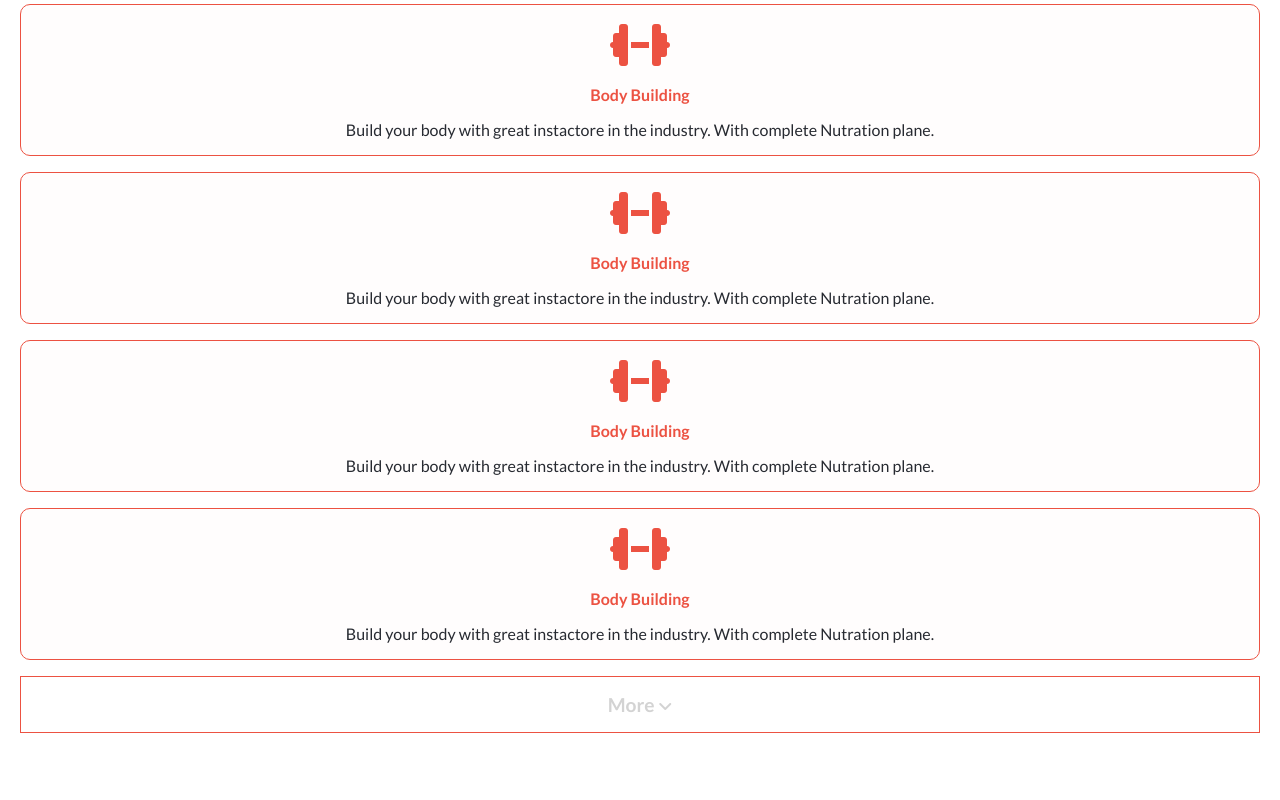
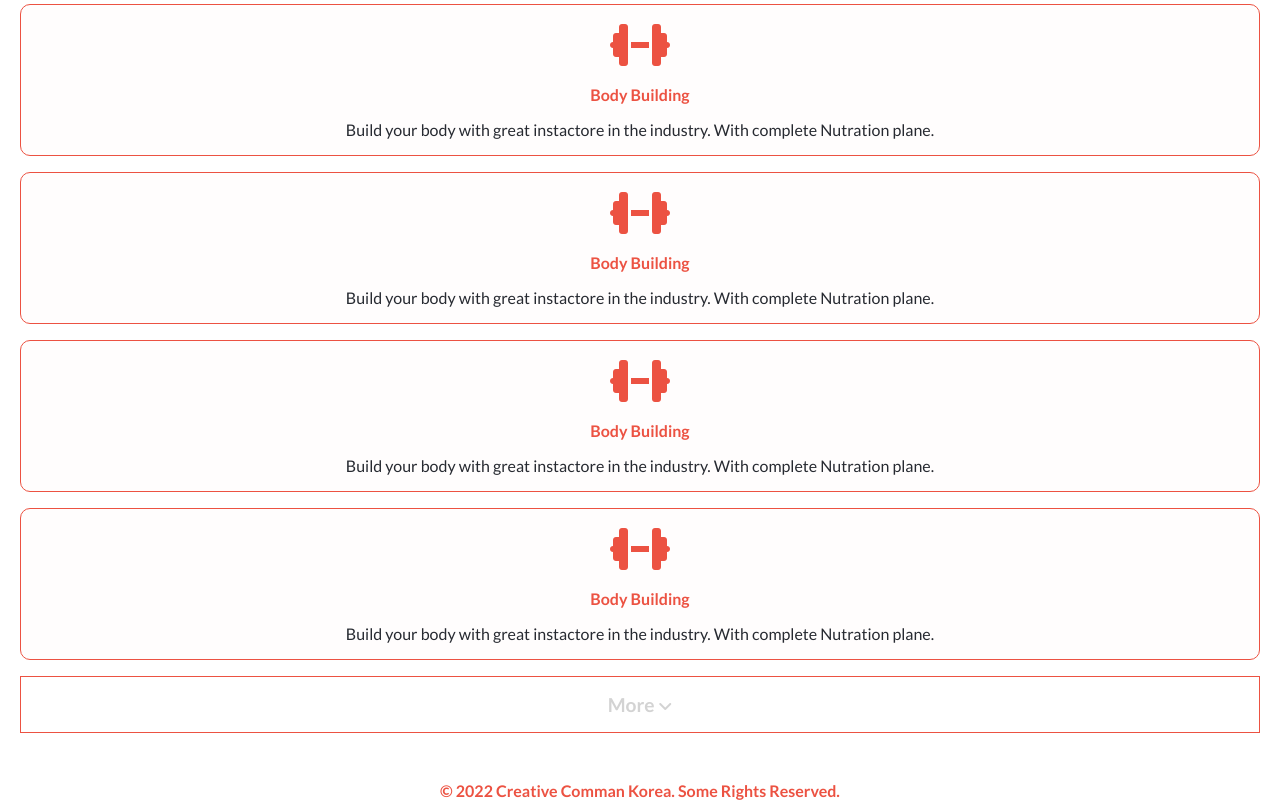
Before and after one commit to Hidar37/gym-project, a website: page index.html in a window 1280 px wide. Shown: the part 1650-2450 px from the top of the page. Drawn offline with Linux system fonts and the light colour scheme.

Commit message:
Footer Section added with style completely.

```diff
--- a/index.html
+++ b/index.html
@@ -173,6 +173,11 @@
     </div>
     <button class="btn-join" id="more">More <i class="fa-sharp fa-solid fa-angle-down"></i></button>
   </section>
+
+  <!-- footer -->
+  <footer class="footer">
+    <p>&copy; 2022 Creative Comman Korea. Some Rights Reserved.</p>
+  </footer>
   <!-- Humbarger Menu JS -->
   <script src="source/js/humbarger.js"></script>
 </body>
--- a/source/style/style.css
+++ b/source/style/style.css
@@ -229,6 +229,12 @@ button.btn-join {
   outline: none;
 }
 
+/* footer */
+.footer p {
+  font-size: 1rem;
+  text-align: center;
+  color: var(--orange);
+}
 /* ========================================== */
 .nav .logo {
   width: 5%;
```
